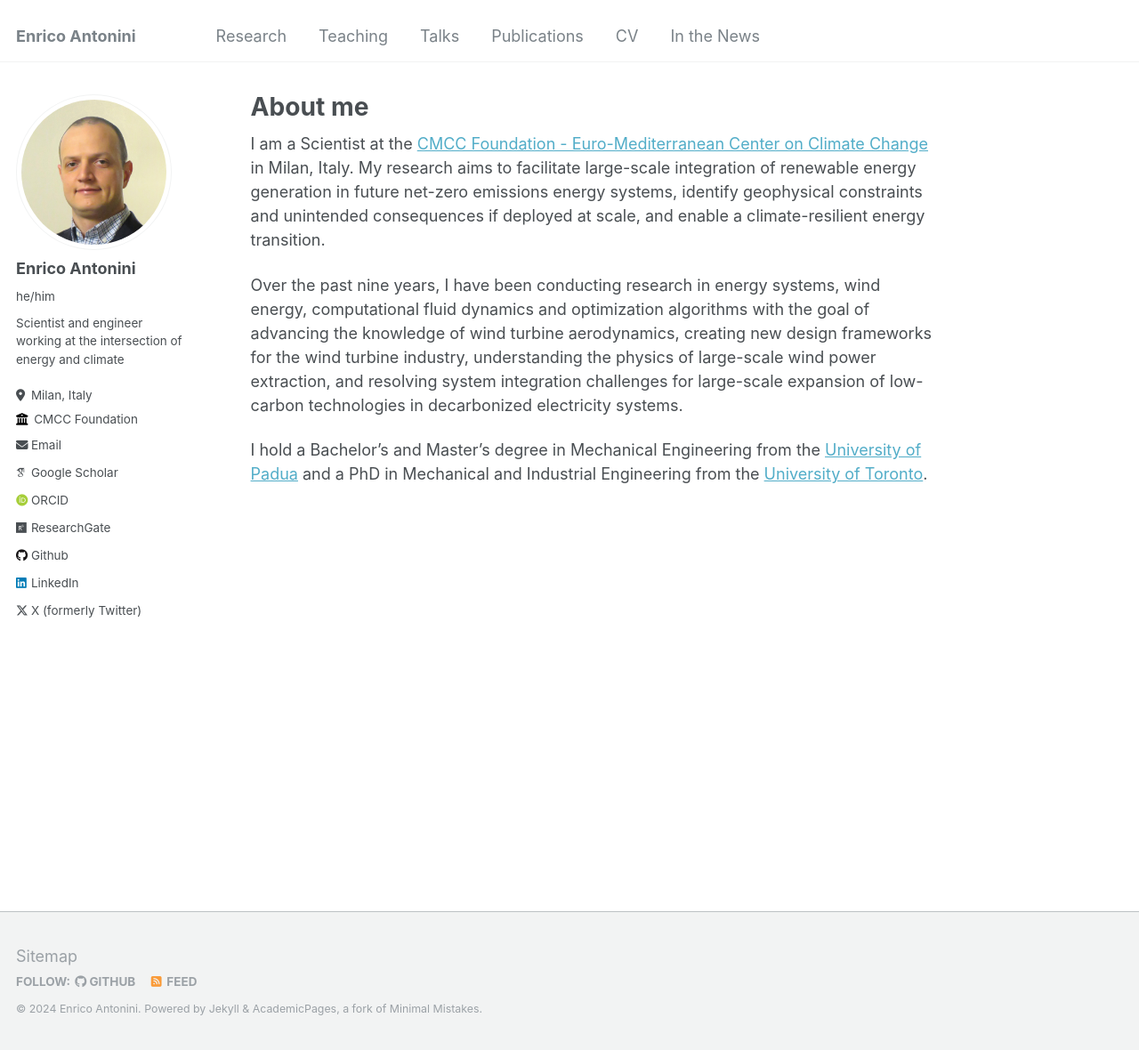
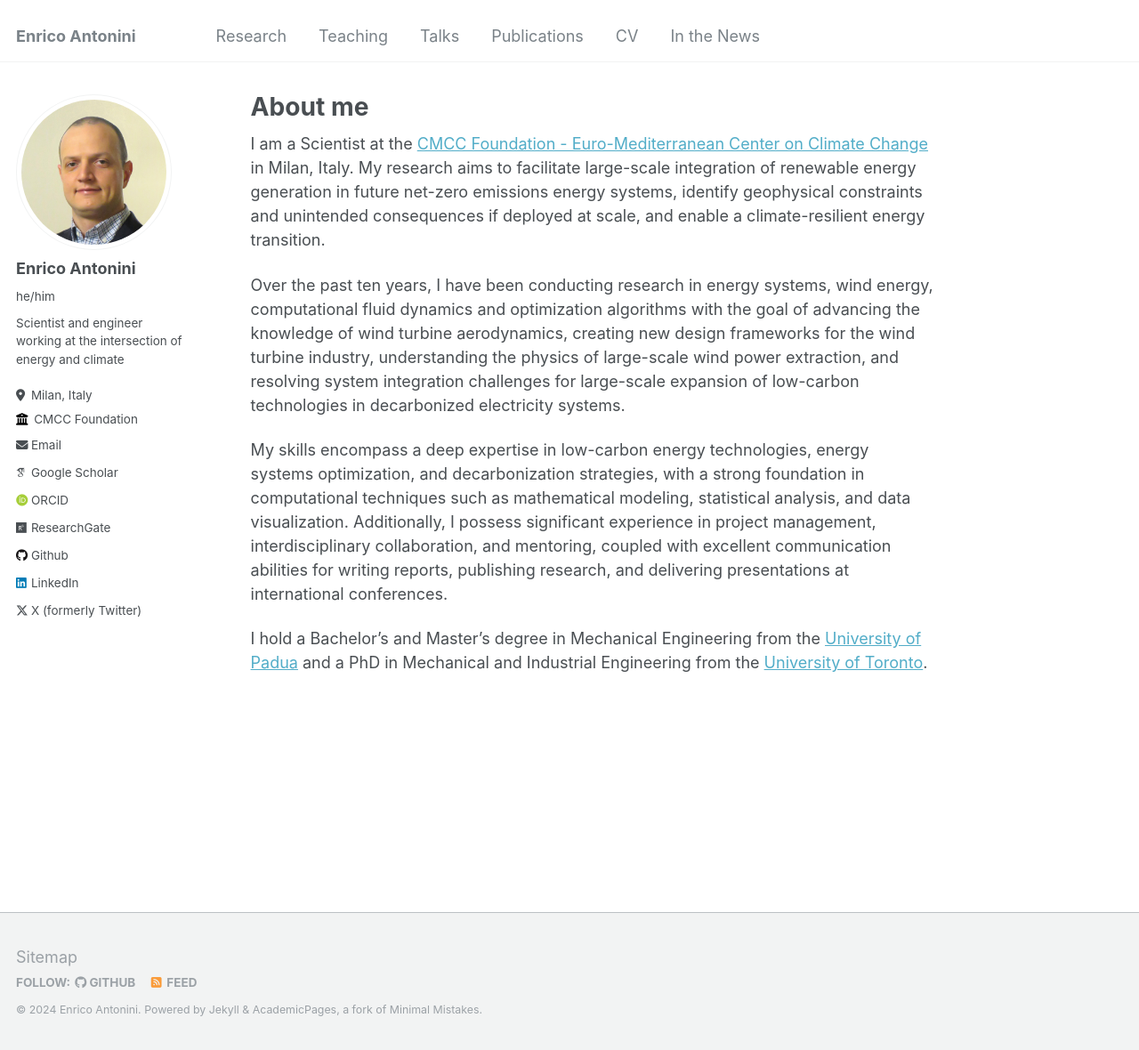
Before and after one commit to eantonini/eantonini.github.io, a Jekyll site: the page built from _pages/about.md, in a window 1280 px wide and 1180 px high. Shown: the whole window at 89% size. Built offline with Jekyll 4.4.1, drawn with Linux system fonts in a browser that asks for light colours; some web fonts are replaced.

Commit message:
Updated about-me page

```diff
--- a/_pages/about.md
+++ b/_pages/about.md
@@ -9,6 +9,8 @@ redirect_from:
 
 I am a Scientist at the [CMCC Foundation - Euro-Mediterranean Center on Climate Change](https://www.cmcc.it) in Milan, Italy. My research aims to facilitate large-scale integration of renewable energy generation in future net-zero emissions energy systems, identify geophysical constraints and unintended consequences if deployed at scale, and enable a climate-resilient energy transition.
 
-Over the past nine years, I have been conducting research in energy systems, wind energy, computational fluid dynamics and optimization algorithms with the goal of advancing the knowledge of wind turbine aerodynamics, creating new design frameworks for the wind turbine industry, understanding the physics of large-scale wind power extraction, and resolving system integration challenges for large-scale expansion of low-carbon technologies in decarbonized electricity systems.
+Over the past ten years, I have been conducting research in energy systems, wind energy, computational fluid dynamics and optimization algorithms with the goal of advancing the knowledge of wind turbine aerodynamics, creating new design frameworks for the wind turbine industry, understanding the physics of large-scale wind power extraction, and resolving system integration challenges for large-scale expansion of low-carbon technologies in decarbonized electricity systems.
+
+My skills encompass a deep expertise in low-carbon energy technologies, energy systems optimization, and decarbonization strategies, with a strong foundation in computational techniques such as mathematical modeling, statistical analysis, and data visualization. Additionally, I possess significant experience in project management, interdisciplinary collaboration, and mentoring, coupled with excellent communication abilities for writing reports, publishing research, and delivering presentations at international conferences.
 
 I hold a Bachelor’s and Master’s degree in Mechanical Engineering from the [University of Padua](https://www.unipd.it/) and a PhD in Mechanical and Industrial Engineering from the [University of Toronto](https://www.utoronto.ca/).
```
